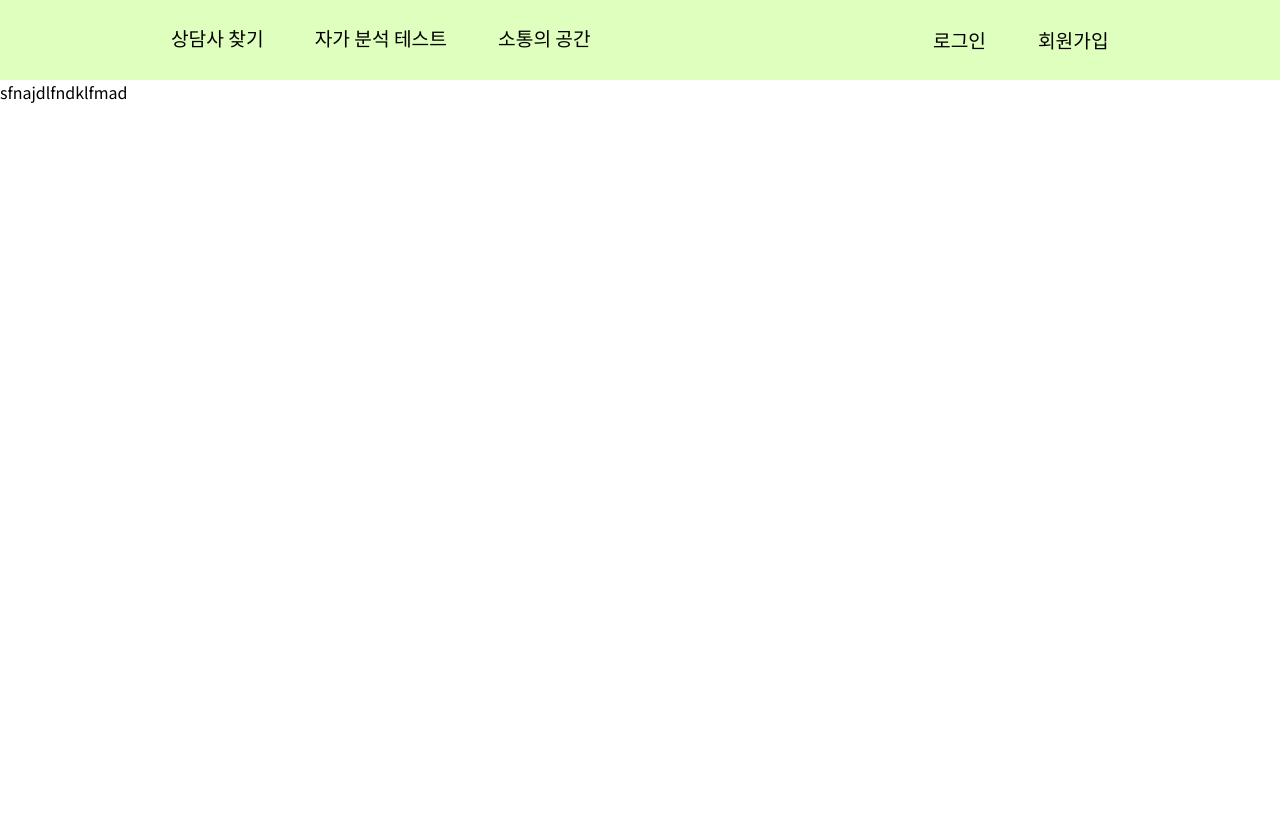
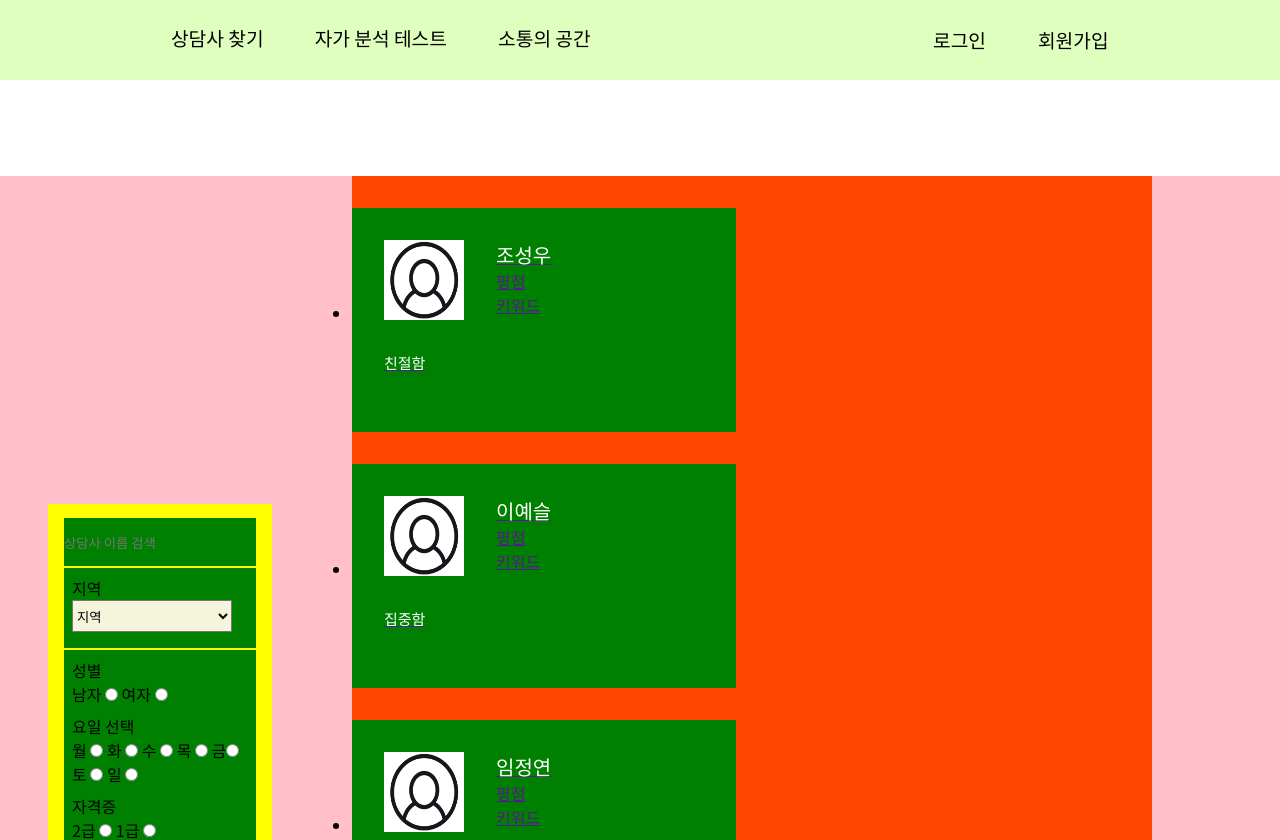
Before and after one commit to GDSC-SKHU/4Team-Solution-Fe, a Next.js app in the folder solution4/: page /findpsy in a window 1280 px wide. Shown: the top 840 px of the page. Before the commit the page ends 800 px from the top, so only its background shows below. Built offline with nearby package versions, Linux system fonts and the light colour scheme.

Commit message:
style:상담사 목록 페이지

```diff
--- /dev/null
+++ b/solution4/src/components/Consultant.tsx
@@ -0,0 +1,108 @@
+import Link from "next/link";
+import styled from "styled-components";
+
+interface IConsultant {
+  href: string;
+  portrait: string;
+  name: string;
+  introduce: string;
+}
+
+const consultant: IConsultant[] = [
+  { href: "", portrait: "portrait.png", name: "조성우", introduce: "친절함" },
+  { href: "", portrait: "portrait.png", name: "이예슬", introduce: "집중함" },
+  { href: "", portrait: "portrait.png", name: "임정연", introduce: "고민함" },
+  { href: "", portrait: "portrait.png", name: "백세희", introduce: "좋음좋음" },
+];
+
+function List() {
+  return (
+    <ConsultantBox>
+      {/* <ul>
+        <li> */}
+      {consultant.map((each, index) => {
+        return (
+          <Consultant key={index}>
+            <Link href={each.href}>
+              <StyledGrid>
+                <StyledImgWrap>
+                  <StyledImg src={each.portrait} alt="상담사 사진" />
+                </StyledImgWrap>
+                <Styledinformation>
+                  <StyledSpan>{each.name}</StyledSpan>
+                  <p>평점</p>
+                  <p>키워드</p>
+                </Styledinformation>
+              </StyledGrid>
+              <StyledIntroduceWrap>
+                <StyledP>{each.introduce}</StyledP>
+              </StyledIntroduceWrap>
+            </Link>
+          </Consultant>
+        );
+      })}
+      {/* </li>
+      </ul> */}
+    </ConsultantBox>
+  );
+}
+
+export default List;
+
+const ConsultantBox = styled.ul`
+  padding-top: 2rem;
+  padding-bottom: 2rem;
+  display: flex;
+  flex-direction: column;
+  justify-content: center;
+  gap: 2rem;
+
+  background-color: orangered;
+
+  width: 50rem;
+  height: 100%;
+`;
+
+const Consultant = styled.li`
+  padding: 2rem;
+  width: 20rem;
+  height: 10rem;
+
+  background-color: green;
+`;
+
+const StyledGrid = styled.div`
+  display: grid;
+  grid-template-columns: 5rem 15rem;
+  grid-template-rows: 5rem;
+`;
+
+const StyledImgWrap = styled.div`
+  width: 5rem;
+  height: 5rem;
+`;
+
+const StyledImg = styled.img`
+  width: 5rem;
+  height: 5rem;
+`;
+const Styledinformation = styled.div`
+  padding-left: 2rem;
+  width: 10rem;
+  height: 5rem;
+`;
+const StyledIntroduceWrap = styled.div`
+  padding-top: 2rem;
+  width: 20rem;
+  height: 5rem;
+`;
+
+const StyledSpan = styled.span`
+  font-size: 20px;
+  color: white;
+`;
+
+const StyledP = styled.p`
+  font-size: 15px;
+  color: white;
+`;
--- a/solution4/src/pages/findpsy.tsx
+++ b/solution4/src/pages/findpsy.tsx
@@ -1,7 +1,120 @@
+import List from "@/components/Consultant";
+import styled from "styled-components";
+
 export default function Findpsy() {
-  return(
-    <>
-    <div>sfnajdlfndklfmad</div>
-    </>
-  )
+  return (
+    <Container>
+      <Condition>
+        <Search placeholder="상담사 이름 검색"></Search>
+        <Location>
+          지역
+          <br />
+          <SelectBox>
+            <option>지역</option>
+            <option>서울</option>
+            <option>인천</option>
+            <option>경기도</option>
+          </SelectBox>
+        </Location>
+        <DetailBox>
+          <Sex>
+            성별
+            <br />
+            <label htmlFor="term">남자 </label>
+            <input type="radio"></input>
+            <label htmlFor="term"> 여자 </label>
+            <input type="radio"></input>
+          </Sex>
+          <Day>요일 선택</Day>
+          <label htmlFor="term">월 </label>
+          <input type="radio"></input>
+          <label htmlFor="term"> 화 </label>
+          <input type="radio"></input>
+          <label htmlFor="term"> 수 </label>
+          <input type="radio"></input>
+          <label htmlFor="term"> 목 </label>
+          <input type="radio"></input>
+          <label htmlFor="term"> 금</label>
+          <input type="radio"></input>
+          <br />
+          <label htmlFor="term">토 </label>
+          <input type="radio"></input>
+          <label htmlFor="term"> 일 </label>
+          <input type="radio"></input>
+          <License>자격증</License>
+          <label htmlFor="term">2급 </label>
+          <input type="radio"></input>
+          <label htmlFor="term"> 1급 </label>
+          <input type="radio"></input>
+        </DetailBox>
+      </Condition>
+      <List></List>
+      <div></div>
+    </Container>
+  );
 }
+
+const Container = styled.div`
+  margin-top: 6rem;
+
+  display: flex;
+  justify-content: center;
+  align-items: center;
+
+  background-color: pink;
+
+  gap: 5rem;
+`;
+
+const Condition = styled.div`
+  display: flex;
+  flex-direction: column;
+  justify-content: center;
+  align-items: center;
+
+  background-color: yellow;
+
+  width: 14rem;
+  height: 25rem;
+`;
+
+const Search = styled.input`
+  background-color: green;
+  width: 12rem;
+  height: 3rem;
+
+  border: solid 1px yellow;
+`;
+
+const Location = styled.div`
+  padding: 0.5rem;
+  background-color: green;
+  width: 11rem;
+  height: 4rem;
+
+  border: solid 1px yellow;
+`;
+
+const SelectBox = styled.select`
+  background-color: beige;
+
+  width: 10rem;
+  height: 2rem;
+`;
+const DetailBox = styled.div`
+  padding: 0.5rem;
+  background-color: green;
+  width: 11rem;
+  height: 14rem;
+  border: solid 1px yellow;
+`;
+
+const Sex = styled.div``;
+
+const Day = styled.div`
+  padding-top: 0.5rem;
+`;
+
+const License = styled.div`
+  padding-top: 0.5rem;
+`;
```
Also changed, not shown: solution4/public/portrait.png (added).
